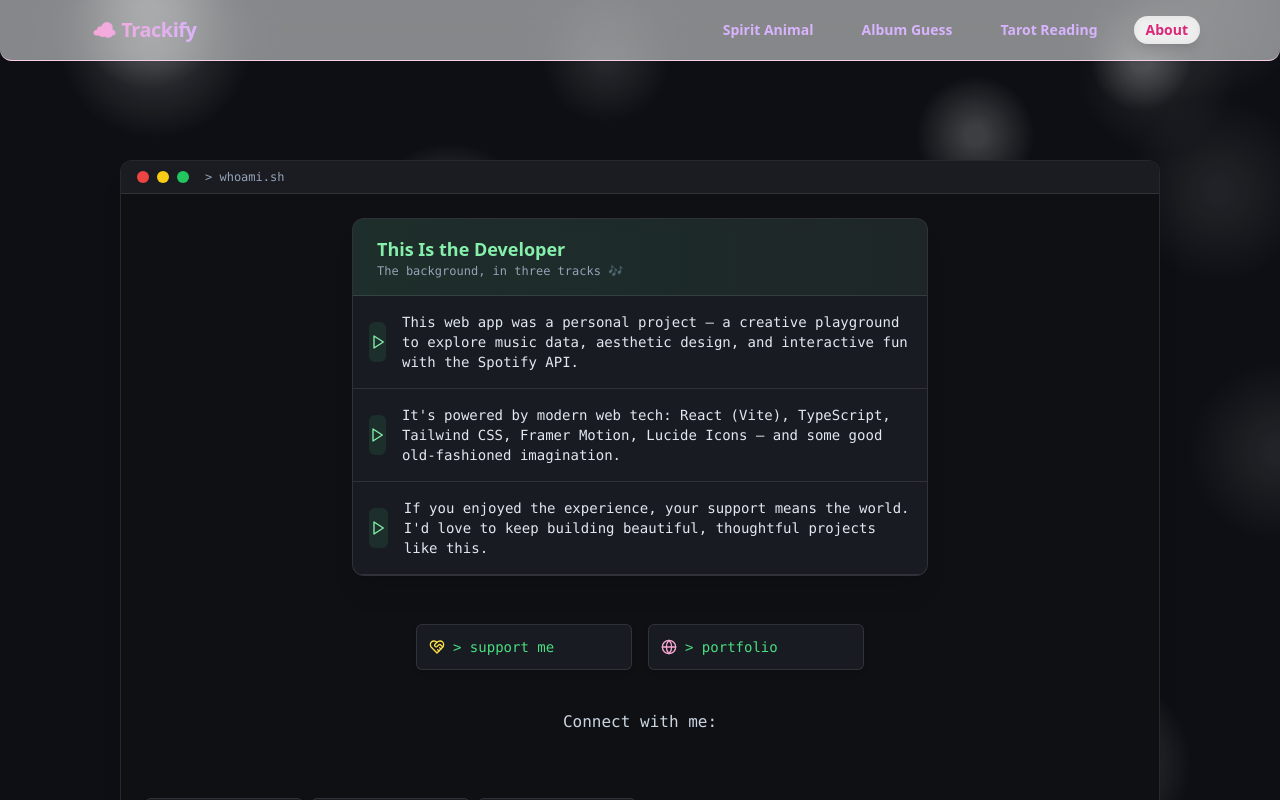
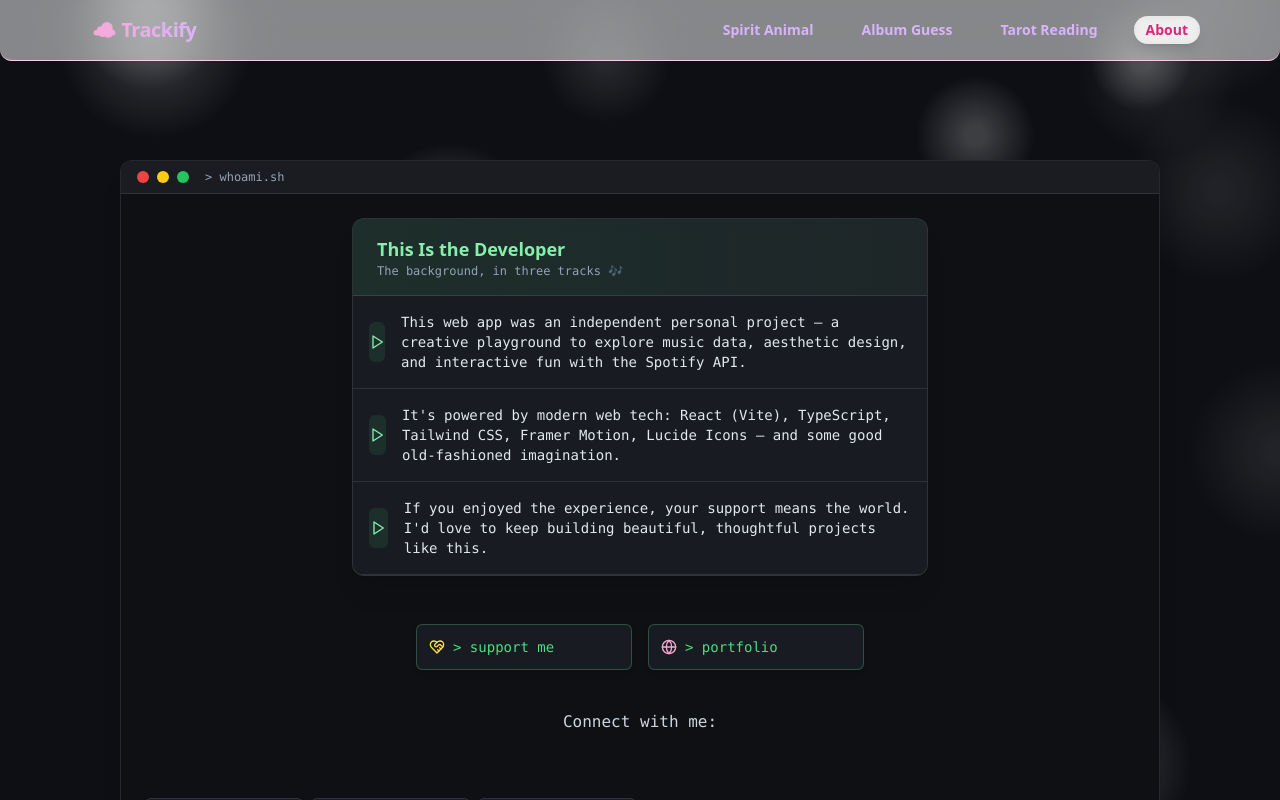
Before and after one commit to renaissancejlc/trackify, a React (Vite) app: page /about in a window 1280 px wide. Shown: the top 800 px of the page. Built offline with nearby package versions, Linux system fonts and the light colour scheme.

Commit message:
update my page

```diff
--- a/src/components/ThisIsMePlaylistCard.tsx
+++ b/src/components/ThisIsMePlaylistCard.tsx
@@ -25,7 +25,7 @@ const ThisIsMePlaylistCard = () => {
         <p className="text-xs text-slate-400">The background, in three tracks 🎶</p>
       </div>
 
-      <PlaylistTrack title="This web app was a personal project — a creative playground to explore music data, aesthetic design, and interactive fun with the Spotify API." />
+      <PlaylistTrack title="This web app was an independent personal project — a creative playground to explore music data, aesthetic design, and interactive fun with the Spotify API." />
       <PlaylistTrack title="It's powered by modern web tech: React (Vite), TypeScript, Tailwind CSS, Framer Motion, Lucide Icons — and some good old-fashioned imagination." />
       <PlaylistTrack title="If you enjoyed the experience, your support means the world. I'd love to keep building beautiful, thoughtful projects like this." />
     </motion.div>
--- a/src/pages/AboutMe.tsx
+++ b/src/pages/AboutMe.tsx
@@ -46,8 +46,9 @@ return (
       href={link.url}
       target="_blank"
       rel="noopener noreferrer"
-      className="flex items-center gap-2 bg-[#1C1F26]/80 border border-white/10 backdrop-blur p-3 rounded-md shadow-md hover:bg-white/5 transition group"
+      className="relative flex items-center gap-2 bg-[#1C1F26]/80 border border-white/10 backdrop-blur p-3 rounded-md shadow-md hover:bg-white/5 transition group"
     >
+      <span className="absolute inset-0 rounded-md ring-1 ring-green-500/20 group-hover:ring-4 group-hover:ring-green-500/40 transition-all" />
       {link.icon}
       <code className="text-green-400 text-sm group-hover:text-white">
         {'> ' + link.label.toLowerCase()}
```
